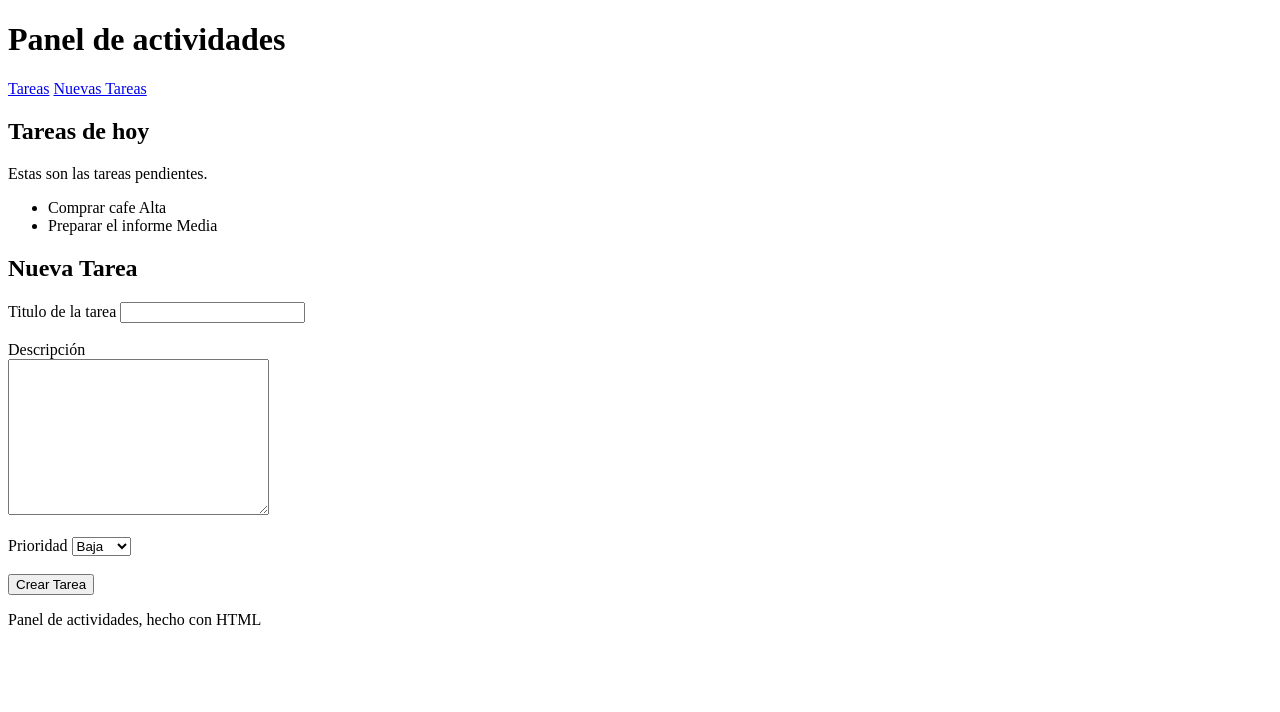
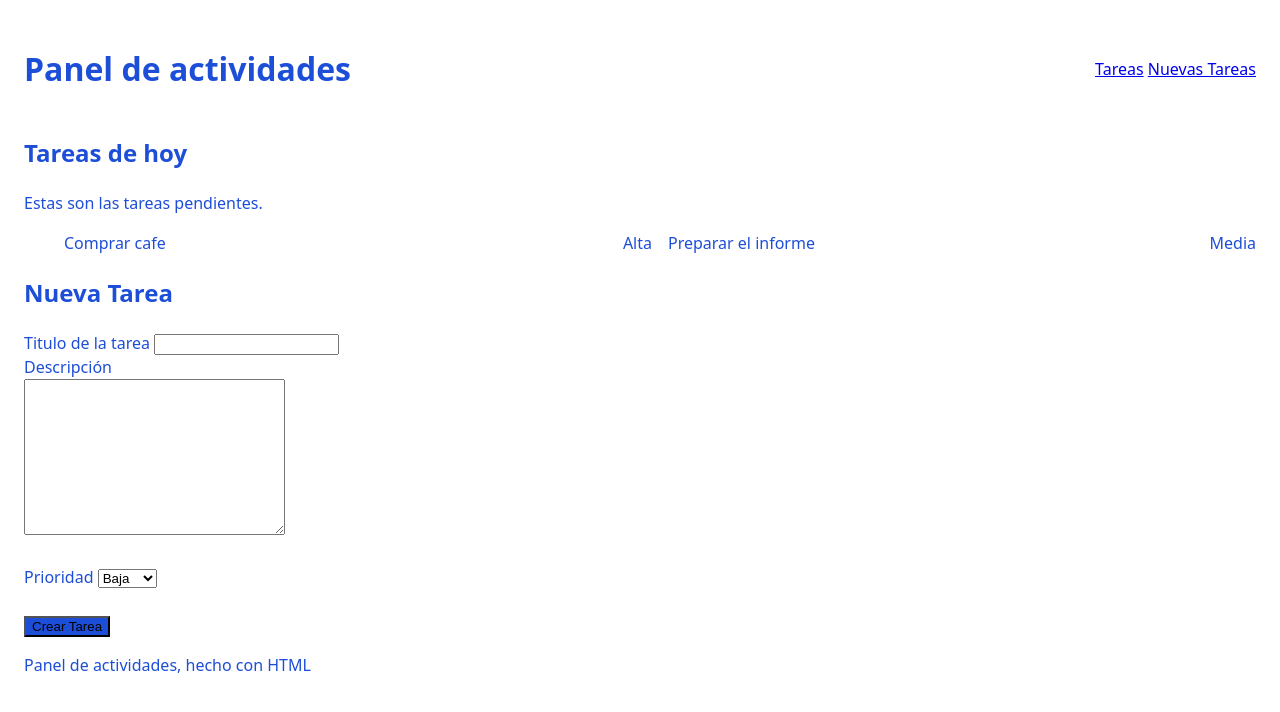
Before and after one commit to KeysiPamelaVR/Panel-Actividades, a plain HTML site: page index.html in a window 1280 px wide. Drawn offline with Linux system fonts and the light colour scheme.

Commit message:
Actualización de archivos

```diff
--- a/index.css
+++ b/index.css
@@ -0,0 +1,50 @@
+* {
+    box-sizing: border-box;
+  }
+
+:root {
+    --color-principal: #1d4ed8;
+    --color-texto: #172033;
+    --color-borde: #cbd5e1;
+}
+
+body {
+    font-family: system-ui, sans-serif;
+    color: var(--color-principal);
+    line-height: 1.5;
+    margin: 0;
+    padding: 1.5rem;
+}
+
+.barra {
+    display: flex;
+    justify-content: space-between;
+    align-items: center;
+}
+
+.lista-tareas {
+    display: grid;
+    grid-template-columns: 1fr;
+    gap: 1rem;
+}
+
+.tarjeta-actividad {
+    display: flex;
+    justify-content: space-between;
+    gap: .8rem;
+}
+
+@media(min-width: 600px){
+    .lista-tareas{
+        grid-template-columns: 1fr 1fr;
+    }
+}
+
+button{
+      background: var(--color-principal);
+      transition: background-color .2s;
+}
+
+button:hover{
+    background: #1e40af;
+}
--- a/index.html
+++ b/index.html
@@ -2,12 +2,12 @@
 <html lang="en">
 <head>
     <meta charset="UTF-8">
-    <meta name="viewport" content="width=device-width, initial-scale=1.0">
+    <meta name="viewport" content="width=device-width, initial-scale=1">
+    <link rel="stylesheet" href="index.css">
     <title>Panel de actividades</title>
 </head>
 <body>
-
-<header>
+    <header class="barra">
         <h1>Panel de actividades</h1>
         <nav>
             <a href="#tareas">Tareas</a>
@@ -16,41 +16,56 @@
     </header>
 
     <main>
- <section>
+        <section id="tareas">
             <h2>Tareas de hoy</h2>
             <p>Estas son las tareas pendientes.</p>
-    <ul>
-        <li>Comprar cafe <span class="badge-prioridad">Alta</span>
+
+            <ul class="lista-tareas">
+                <li class="tarjeta-actividad">
+                    Comprar cafe
+                    <span class="badge-prioridad">Alta</span>
                 </li>
-        <li>Preparar el informe <span class="badge-prioridad">Media</span>
+
+                <li class="tarjeta-actividad">
+                    Preparar el informe
+                    <span class="badge-prioridad">Media</span>
                 </li>
             </ul>
+        </section>
 
-    <section>
+        <section id="nuevas">
             <h2>Nueva Tarea</h2>
+
             <form action="">
                 <label for="titulo">Titulo de la tarea</label>
                 <input type="text" id="titulo" required maxlength="80">
-        </form>
+
                 <br>
+
                 <label for="descripcion">Descripción</label>
                 <br>
                 <textarea id="descripcion" cols="30" rows="10"></textarea>
-        <br>
-        <br>
+
+                <br><br>
+
                 <label for="prioridad">Prioridad</label>
-        <select id="Prioridad">
+                <select id="prioridad">
                     <option value="Baja">Baja</option>
                     <option value="Media">Media</option>
                     <option value="Alta">Alta</option>
                 </select>
-     </section>
-     <br>
+
+                <br><br>
+
                 <button>Crear Tarea</button>
+            </form>
         </section>
     </main>
+
     <footer>
         <p>Panel de actividades, hecho con HTML</p>
     </footer>
+
+    <script src="index.js"></script>
 </body>
 </html>
```
Lines whose indentation alone changed are shown as unchanged.
